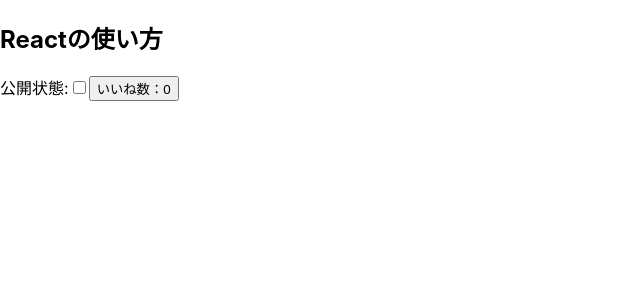
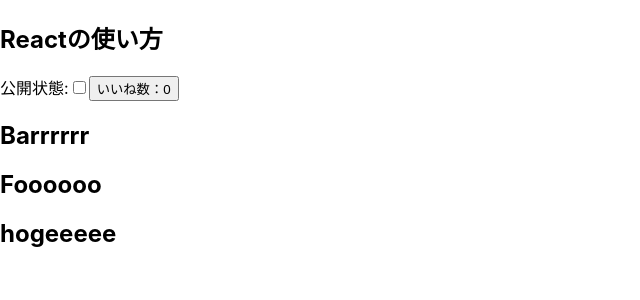
Before and after one commit to Inaba-Kenji/react-basic, a React (Create React App) app: page / in a window 1280 px wide. Shown: the top 300 px of the page, without its empty margins (0-640 px from the left). Built offline with nearby package versions, Linux system fonts and the light colour scheme.

Commit message:
add:モジュールの使い方

```diff
--- a/src/Blog.jsx
+++ b/src/Blog.jsx
@@ -1,5 +1,7 @@
 import React from 'react';
 import Article from "./Article";
+import * as FooBar from "./components/FooBar";
+import Hoge from "./components/Hoge";
 
 class Blog extends React.Component {
   constructor(props) {
@@ -48,6 +50,9 @@
         　　　　　toggle={() => this.togglePublished()}
                 count={this.state.count}
         />
+        <FooBar.Bar/>
+        <FooBar.Foo/>
+        <Hoge/>
       </>
     );
   }
--- /dev/null
+++ b/src/components/FooBar.jsx
@@ -0,0 +1,9 @@
+import React from "react";
+
+export function Foo() {
+  return(<h2>Foooooo</h2>)
+}
+
+export const Bar = () => {
+  return(<h2>Barrrrrr</h2>)
+};
--- /dev/null
+++ b/src/components/Hoge.jsx
@@ -0,0 +1,8 @@
+import { render } from "@testing-library/react";
+import React from "react";
+
+export default class Hoge extends React.Component {
+  render() {
+    return(<h2>hogeeeee</h2>)
+  }
+}
```
Also changed, not shown: 1 other file (tests, documents, lock files or other folders).
